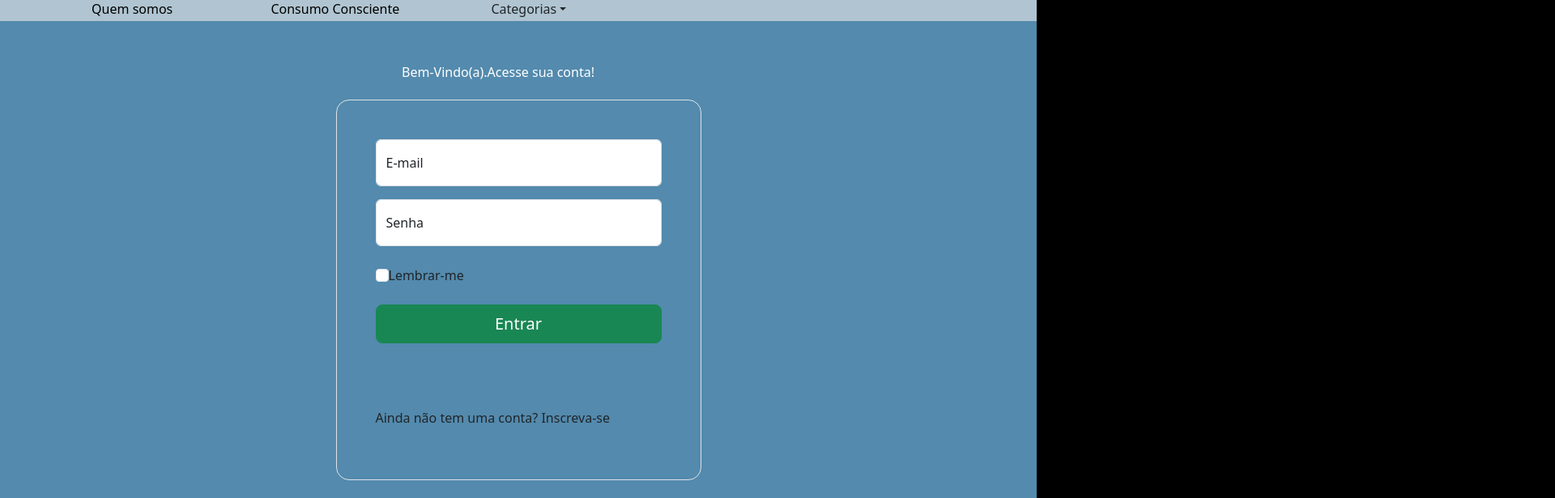
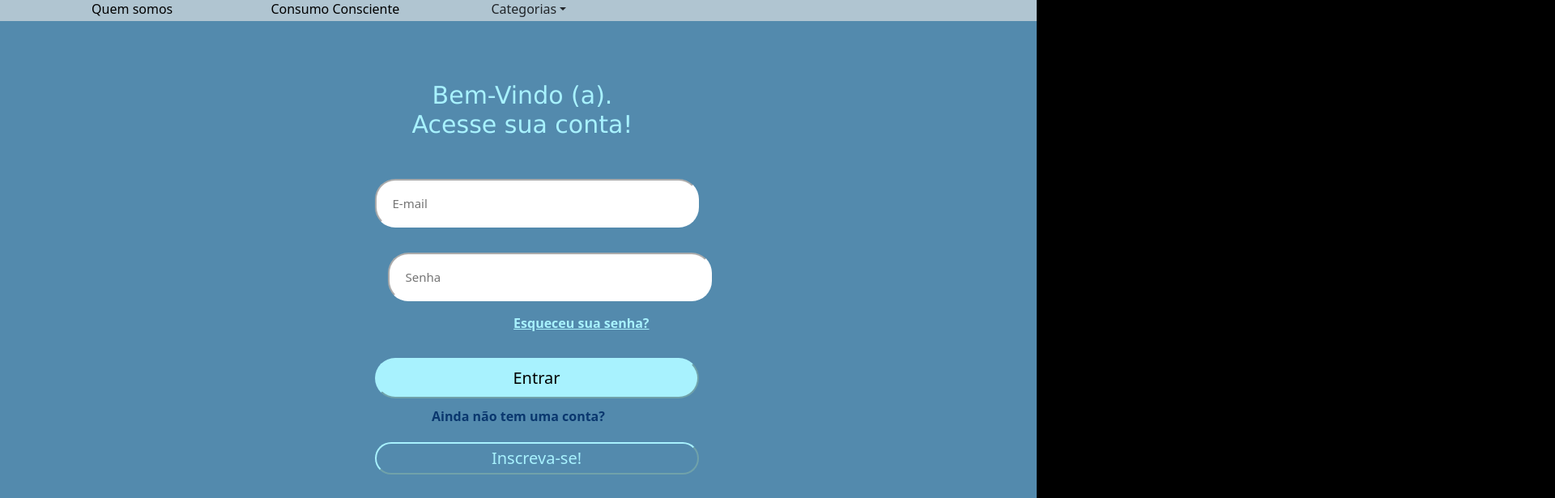
Before and after one commit to Isaalexandrr/DuMar, a React (Create React App) app: page /Login in a window 1280 px wide. Shown: the part 80-695 px from the top of the page at 81% size, 1920 px wide, since content can reach past the window. Built offline with nearby package versions, Linux system fonts and the light colour scheme.

Commit message:
commit login.jsx

```diff
--- a/src/pages/Login.jsx
+++ b/src/pages/Login.jsx
@@ -1,42 +1,60 @@
 import React from "react";
 import "bootstrap/dist/css/bootstrap.min.css";
-
 import styles from './login.module.css';
-
-import ondaestrela from "../imagens/onda-estrela.png";
-import ondaalga2 from "../imagens/onda-alga-2.png";
-import peixebolha from "../imagens/cardume-bolha-pequeno.png";
-import ondaalga3 from "../imagens/onda-alga-3.png";
+import ondaestrela3 from "../imagens/onda-estrela-3.png";
+import ondacoral from "../imagens/onda-coral.png";
 
 function Login() {
     return (
-        <div class="container mt-4">
-        <div class="row justify-content-left">
-            <div class="col-md-10 mx-auto col-lg-5">
-                <h1 class="text-center mb-4">Bem-Vindo(a).Acesse sua conta!</h1>
-                <form class="p-4 p-md-5 border rounded-4 bg-#538AAD">
-                    <div class="form-floating mb-3">
-                        <input type="email" class="form-control" id="inputEmail" placeholder="E-mail"/>
-                        <label for="inputEmail">E-mail</label>
+        <div className={styles.container} class="container mt-4">
+        <div class="row justify-content-center">
+        <div class="col-md-7 mx-auto col-lg-5">
+          <div class="text-center mb-4 justify-content-center">
+
+                    <h1 className={styles.welcome}>
+                                  Bem-Vindo (a).
+                         <br />
+                                Acesse sua conta!
+                        </h1>
+
+                        <form class="p-5 p-md-6">
+                    <div class="form-floating mb-3 justify-content-center">
+                        <input className={styles.email} type="email"  placeholder="E-mail"/>
                     </div>
-                    <div class="form-floating mb-4">
-                        <input type="password" class="form-control" id="inputPassword" placeholder="Senha"/>
-                        <label for="inputPassword">Senha</label>
+
+                    <div class= "form-group m-3 justify-content-center" >
+                        <input className={styles.senha} type="password" name="" id="" placeholder="Senha"/>
+                        <i class= "BsPersonCircle"></i>
+                        <div className={styles.esqueceuSenha} type="text-end-right">
+                            <small>
+                                <a href="">Esqueceu sua senha?</a>
+                            </small>
+                        </div>
                     </div>
-                    <div class="checkbox mb-4">
-                        <input class="form-check-input" type="checkbox" value="Lembrar-me" id="rememberMe"/>
-                        <label class="form-check-label" for="rememberMe">Lembrar-me</label>
+                    <input className={styles.entrar} type="button" value="Entrar"/>
+                        <br />
+                        <div className={styles.conta} type="fs-4">
+                            <small>
+                                Ainda não tem uma conta?
+                                <br />
+                            </small>
+                            </div>
+                            <div className="form">
+
+                            <input className={styles.inscreva} type="button" value="Inscreva-se!"/>
+
+                            </div>
+                            </form>
+                            </div>
+
+                            </div>
+
+                        </div>
                     </div>
-                    <button class="w-100 btn btn-lg btn-success" type="submit">Entrar</button>
-                    <p styles="color:blue">Ainda não tem uma conta? Inscreva-se</p>
-                </form>
-            </div>
-        </div>
-        <div class="col-7 d-none d-lg-block d-xl-block d-xxl-block m-0 p-0">
-          <img src={peixebolha} className={styles.peixebolha} alt="" />
-          <img src={ondaalga3} className={styles.ondaalga3} alt="" />
-        </div>
-      </div>
+
+
+
+
 
   );
 }
--- a/src/pages/login.module.css
+++ b/src/pages/login.module.css
@@ -3,34 +3,67 @@
 }
 .welcome{
     color: #a8f2fe;
-    font-size: 40px;
-    font-family: Open Sans;
+    font-size: 30px;
+    font-family:'Lucida Sans', 'Lucida Sans Regular', 'Lucida Grande', 'Lucida Sans Unicode', Geneva, Verdana, sans-serif;
     justify-content: center;
+    text-align: center;
+   height: 70px;
+   margin-left: 10px;
+   margin-top: 30px;
+   padding: 20px;
 }
-
 .email, .senha {
     justify-content: center;
     width: 400px;
     height: 60px;
     border-radius: 25px;
     font-size: 15px;
+    padding: 20px;
+    border-color: white;
+    margin-top: 15px;
+}
+.esqueceuSenha small{
+justify-content: end;
+margin-top: 15px;
+text-decoration:underline;
+text-decoration-color: #a8f2fe;
 }
 
-.button{
+.entrar{
     justify-content: center;
     width: 400px;
-    height: 60px;
+    height: 50px;
     background-color: #a8f2fe;
     color: black;
     border-radius: 40px;
     font-size: 20px;
-    margin-top: 20px;
+    margin-top: 15px;
+    border-color:#a8f2fe;
+}
+.conta small{
+    justify-content: center;
+    margin-top: 10px;
+
 }
 small a {
     justify-content:center;
     color: #a8f2fe;
     text-decoration: none;
 }
+.inscreva{
+    justify-content: center;
+    color: #a8f2fe;
+    text-decoration: none;
+    justify-content: center;
+    width: 400px;
+    height: 40px;
+    background-color: #538aad;
+    border-radius: 40px;
+    font-size: 20px;
+    margin-top: 20px;
+    border-color: #a8f2fe;
+}
+
 
 @media screen and (max-width: 576px) {
     .email, .senha {
```
